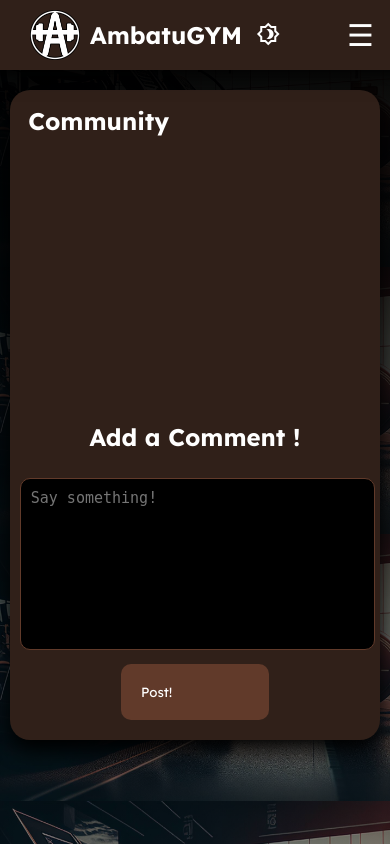
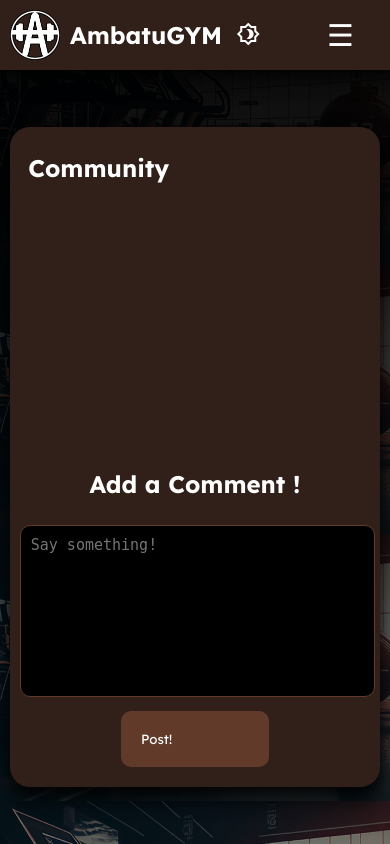
Before and after one commit to clunckyboy/AmbatuGYM, a PHP site: page /community.php in a window 390 px wide. Run offline with PHP 8.4, Linux system fonts and the light colour scheme; a user stored in the database is signed in; data comes from the database, SQL or seed files in the repository; data that the repository does not hold is empty; grey boxes are pictures that could not be loaded.

Commit message:
Add files via upload

```diff
--- a/community.php
+++ b/community.php
@@ -64,6 +64,11 @@
         @media (max-width: 768px) {
             body {
                 background-size: contain;
+                display: flex;
+                justify-content: center;
+                align-items: center;
+                min-height: 100vh;     /* Tinggi viewport penuh */
+                margin: 0;
             }
 
             body .dark-mode {
@@ -71,12 +76,17 @@
             }
 
 
+            .parent {
+                margin: auto;
+            }
+
             .container {
                 flex-direction: column;
-                height: auto;
+                min-width: 90%;
                 /* Adjust height for smaller screens */
                 margin: 0;
-                padding: 0;
+                /* /* padding: 10px; */
+                padding-top: 10px !important;
                 /* Remove margins to utilize full screen width */
                 /* Add padding for better spacing */
             }
@@ -131,6 +141,7 @@
                 overflow-y: auto; /* Allow vertical scrolling */
                 overflow-x: hidden;
                 height: 400px;
+                padding-top: 5px;
                 /* Full width for comments section */
                 /* Add padding for better spacing */
                 /* Allow height to adjust based on content */
@@ -200,10 +211,6 @@
         .show {
             display: block;
         }
-
-
-
-
 
         /* COMMUNITY CARD */
 
@@ -395,6 +402,8 @@
             background-color: rgb(0, 0, 0);
             transform: scale(0.96);
         }
+
+
     </style>
 </head>
 
```
